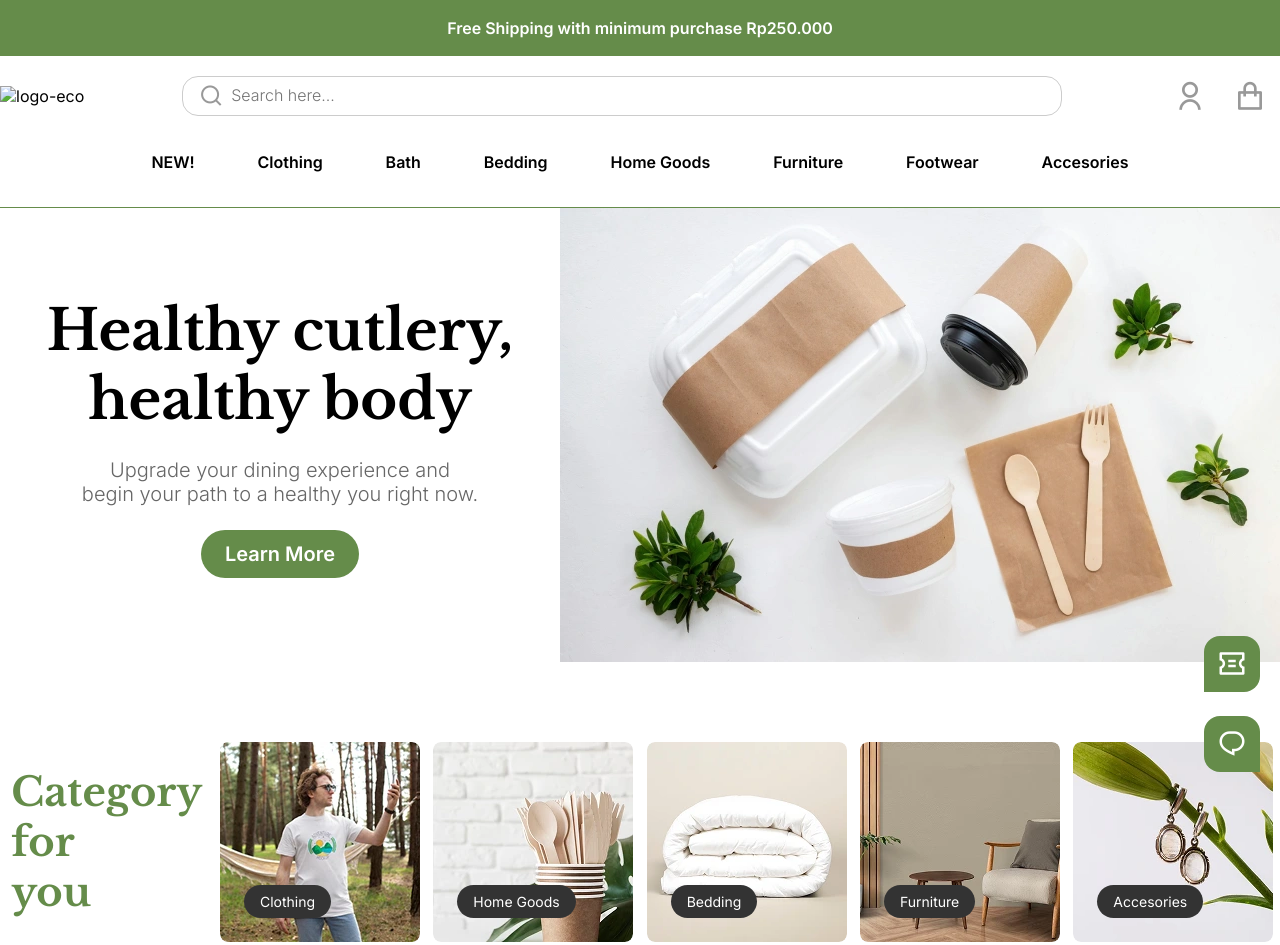
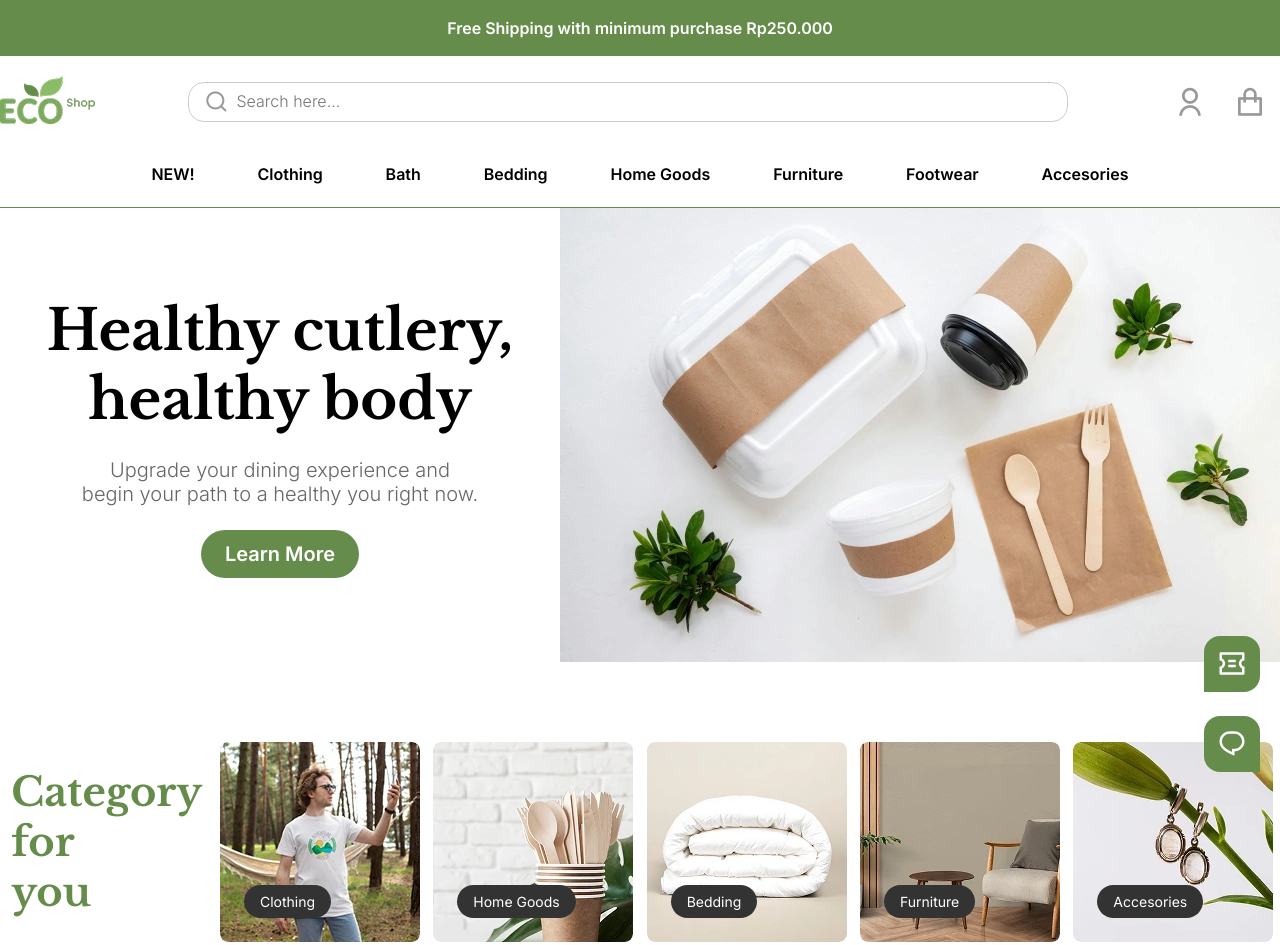
Before and after one commit to lqduyGIT/ECO-Shop-Website-Clone-In-Figma, a plain HTML site: page index.html in a window 1280 px wide. Shown: the top 945 px of the page. Drawn offline with nearby package versions, Linux system fonts and the light colour scheme; the site is published under a folder, as on GitHub Pages, so addresses that start at the root find nothing.

Commit message:
Update index.html

```diff
--- a/index.html
+++ b/index.html
@@ -29,7 +29,7 @@
         <!--END SALE BAR-->
         <!--START NAVIGATION-BAR__TOP-->
         <div class="navigation-bar__top container">
-          <a href="#"><img src="/images/Logo.webp" alt="logo-eco" /></a>
+          <a href="#"><img src="images/Logo.webp" alt="logo-eco" /></a>
 
           <div class="search-bar">
             <a href="#"><i class="ri-search-line"></i></a>
```
